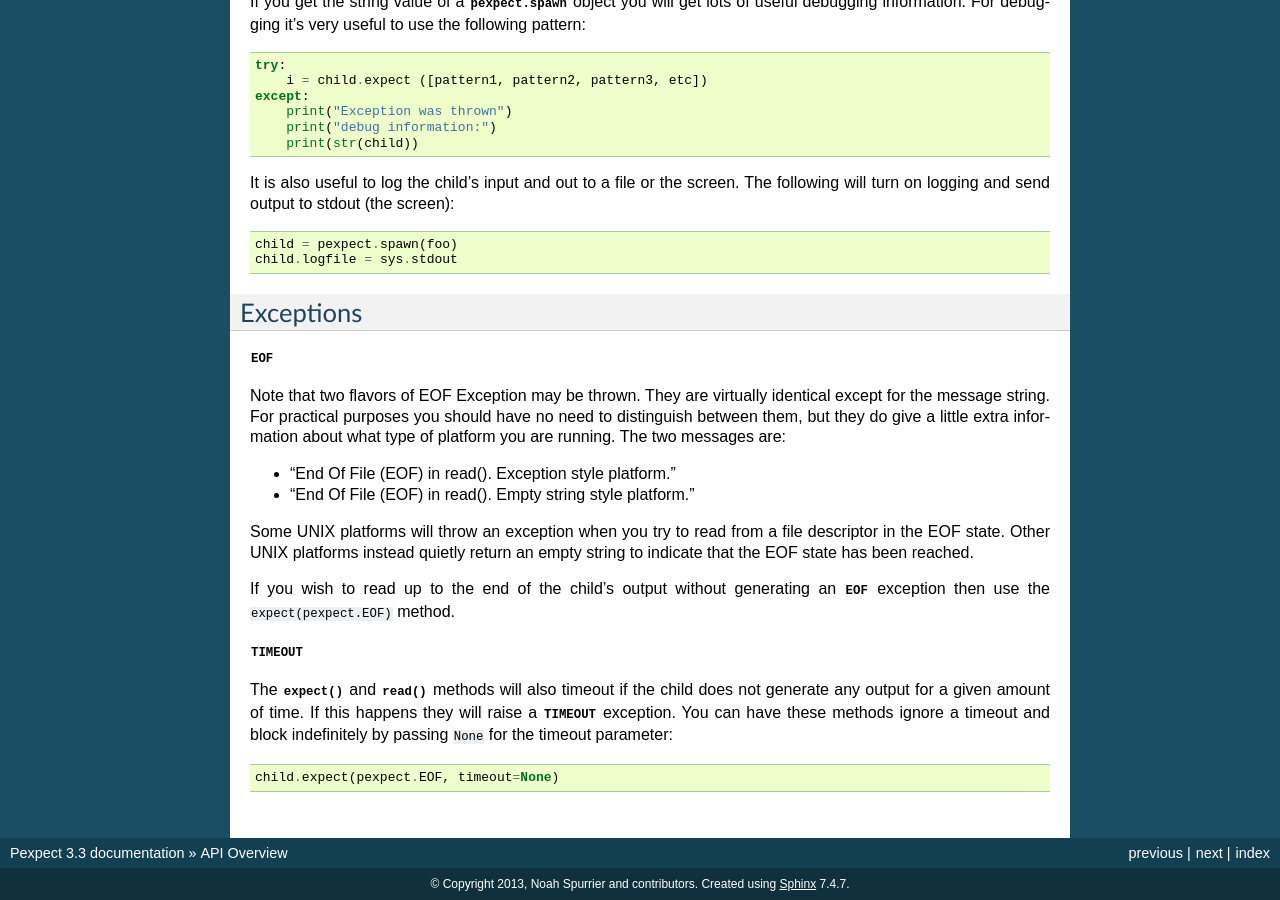
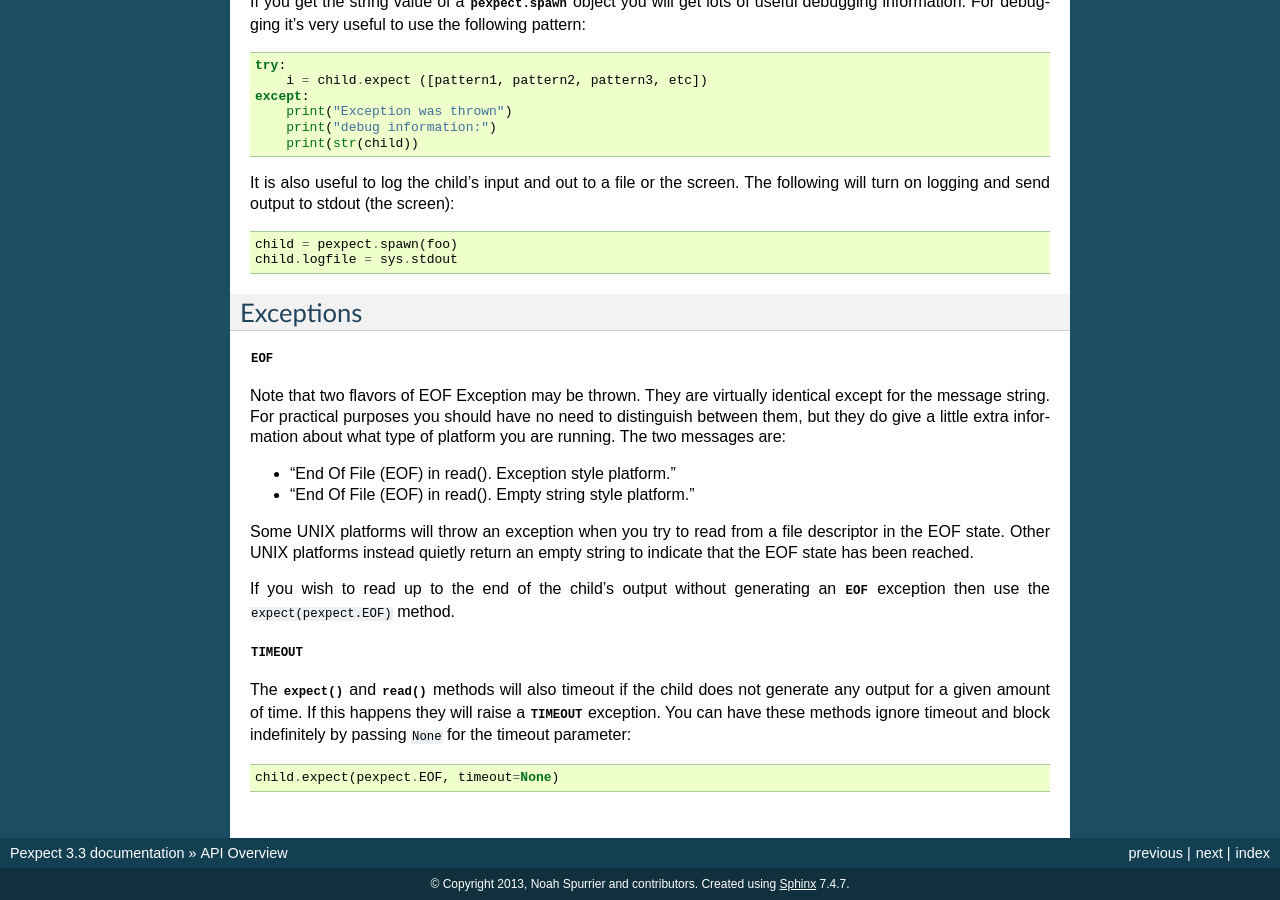
Before and after one commit to pexpect/pexpect, a Sphinx documentation site: the page built from doc/overview.rst, in a window 1280 px wide and 900 px high, scrolled down 3155 px. Built offline with Sphinx 7.4.7, drawn with Linux system fonts in a browser that asks for light colours.

```diff
--- a/doc/overview.rst
+++ b/doc/overview.rst
@@ -234,7 +234,7 @@ If you wish to read up to the end of the child's output without generating an
 The :meth:`~pexpect.spawn.expect` and :meth:`~pexpect.spawn.read` methods will
 also timeout if the child does not generate any output for a given amount of
 time. If this happens they will raise a :class:`~pexpect.TIMEOUT` exception.
-You can have these methods ignore a timeout and block indefinitely by passing
+You can have these methods ignore timeout and block indefinitely by passing
 ``None`` for the timeout parameter::
 
     child.expect(pexpect.EOF, timeout=None)
```
